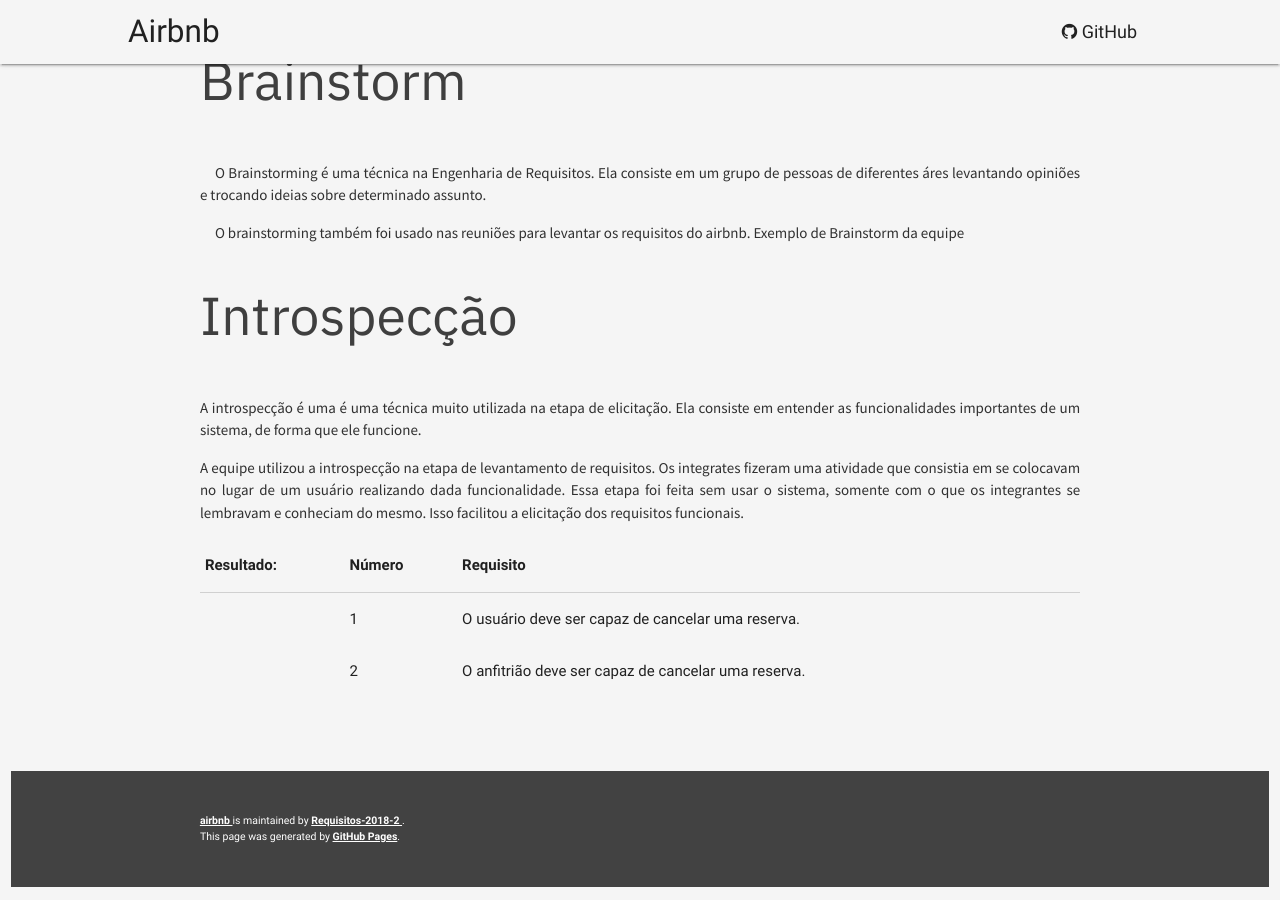
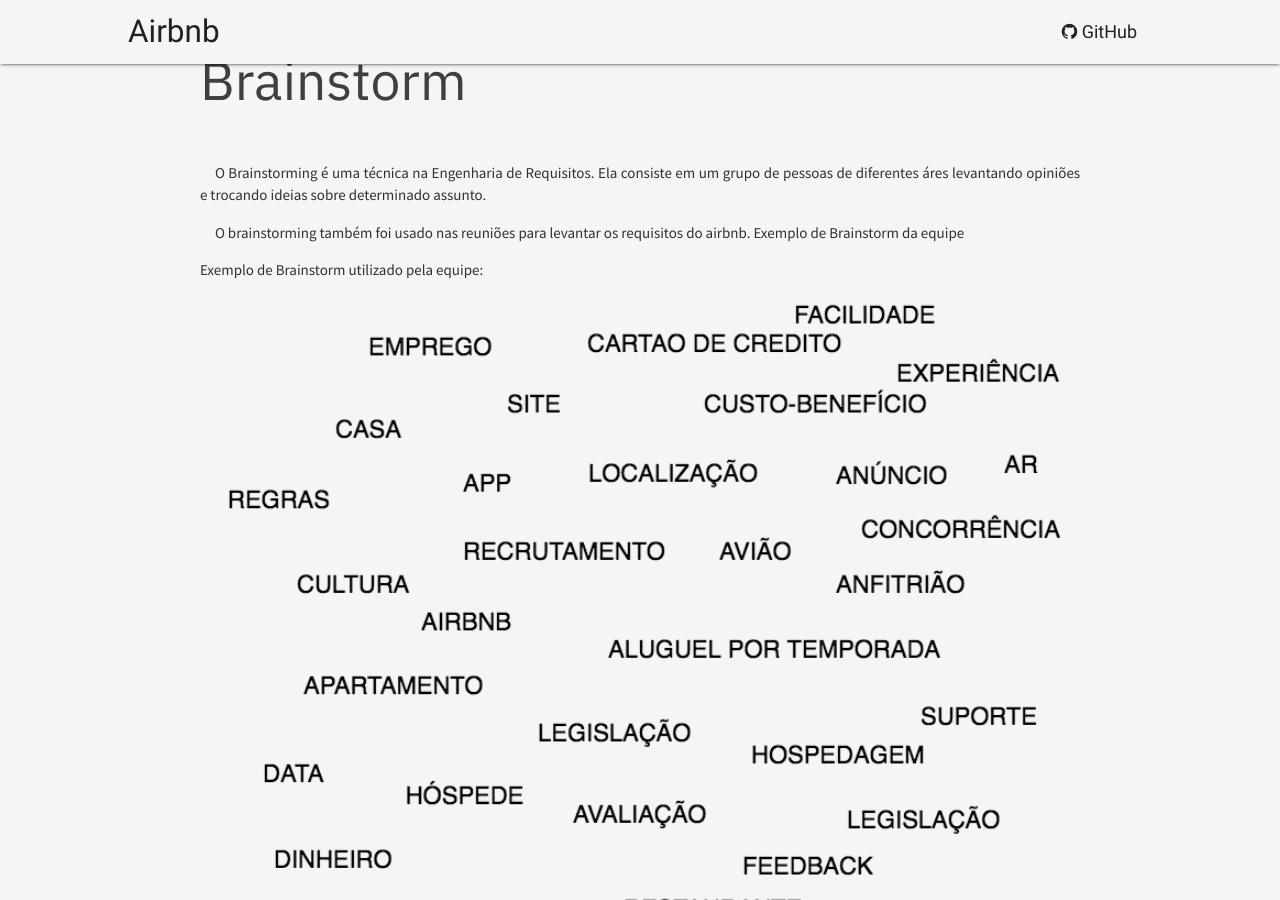
Before and after one commit to Requisitos-2018-2/airbnb, a Jekyll site: the page built from elicitacao/index.md, in a window 1280 px wide and 900 px high, scrolled down 588 px. Built offline with Jekyll 4.4.1, drawn with Linux system fonts in a browser that asks for light colours; our own code applies the rules of GitHub Pages for plain Markdown files.

Commit message:
add image to brainstorm

```diff
--- a/elicitacao/index.md
+++ b/elicitacao/index.md
@@ -18,6 +18,10 @@
 
  O brainstorming também foi usado nas reuniões para levantar os requisitos do airbnb. Exemplo de Brainstorm da equipe
 
+Exemplo de Brainstorm utilizado pela equipe:
+
+<img src="images/brainstorm.png" width="100%">
+
 ## **Introspecção**
 
 A introspecção é uma é uma técnica muito utilizada na etapa de elicitação. Ela consiste em entender as funcionalidades importantes de um sistema, de forma que ele funcione.
```
Also changed, not shown: elicitacao/images/brainstorm.png (added).
